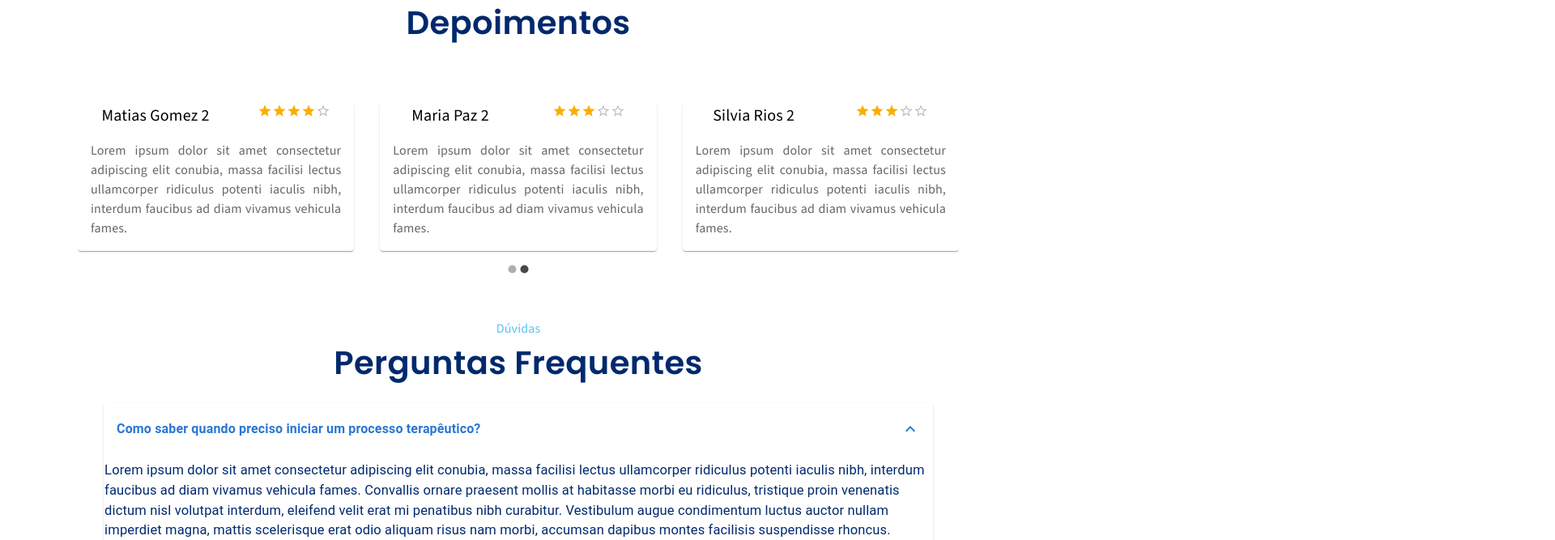
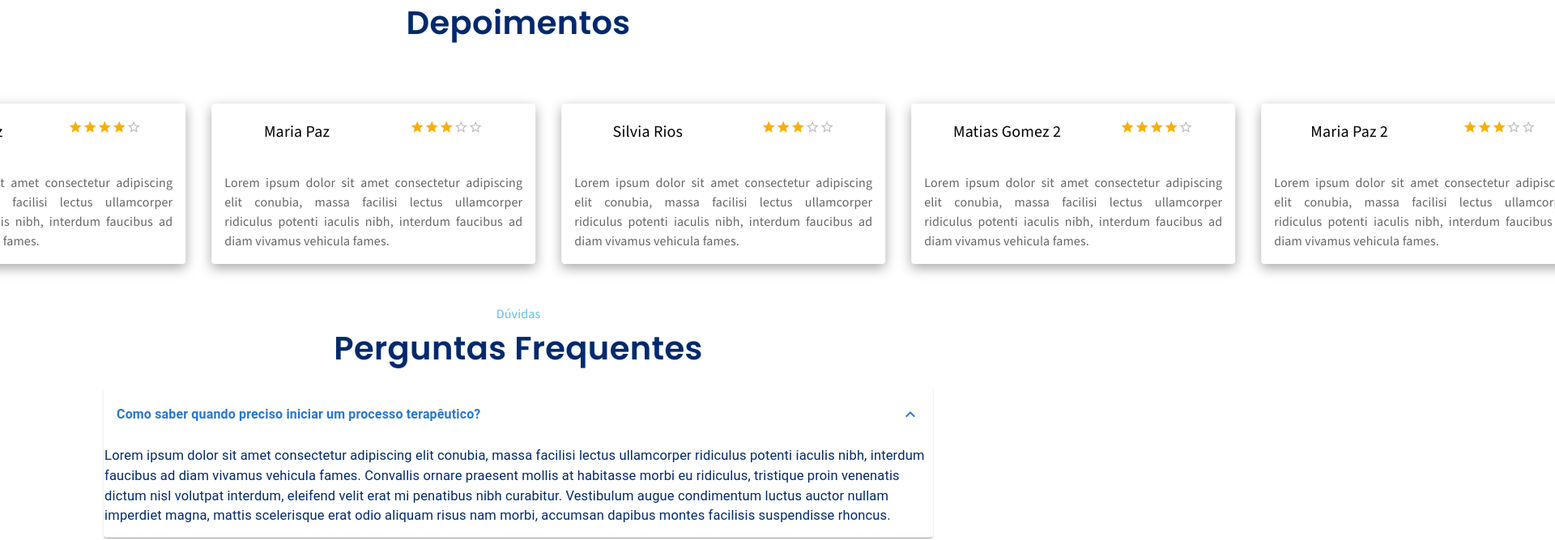
Before and after one commit to AlexandreNMota/greicy-lp, a React (Vite) app: page / in a window 1280 px wide. Shown: the part 4160-4827 px from the top of the page at 81% size, 1920 px wide, since content can reach past the window. Built offline with nearby package versions, Linux system fonts and the light colour scheme.

Commit message:
infinite card

```diff
--- a/package.json
+++ b/package.json
@@ -20,7 +20,8 @@
     "react-dom": "^18.2.0",
     "react-material-ui-carousel": "^3.4.2",
     "react-swipeable": "^7.0.1",
-    "react-transition-group": "^4.4.5"
+    "react-transition-group": "^4.4.5",
+    "react-use-measure": "^2.1.1"
   },
   "devDependencies": {
     "@types/react": "^18.2.66",
--- a/src/pages/depoimentos/index.tsx
+++ b/src/pages/depoimentos/index.tsx
@@ -8,12 +8,13 @@ import {
   Typography,
 } from "@mui/material";
 import { BigText, Section, Title } from "../../components";
-import Carousel from "react-material-ui-carousel";
-import { motion, AnimatePresence } from "framer-motion";
+import { motion, useMotionValue, animate } from "framer-motion";
+import useMeasure from "react-use-measure";
+import { useEffect } from "react";
+
+const MotionStack = motion(Stack);
 
 const tutorialSteps = [
-  {
-    step: [
   {
     nome: "Matias Gomez",
     stars: 4,
@@ -29,10 +30,6 @@ const tutorialSteps = [
     stars: 3,
     desc: "Lorem ipsum dolor sit amet consectetur adipiscing elit conubia, massa facilisi lectus ullamcorper ridiculus potenti iaculis nibh, interdum faucibus ad diam vivamus vehicula fames.",
   },
-    ],
-  },
-  {
-    step: [
   {
     nome: "Matias Gomez 2",
     stars: 4,
@@ -48,11 +45,26 @@ const tutorialSteps = [
     stars: 3,
     desc: "Lorem ipsum dolor sit amet consectetur adipiscing elit conubia, massa facilisi lectus ullamcorper ridiculus potenti iaculis nibh, interdum faucibus ad diam vivamus vehicula fames.",
   },
-    ],
-  },
 ];
 
 export const Depoimentos = () => {
+  let [ref, { width }] = useMeasure();
+  const xTranslation = useMotionValue(0);
+
+  useEffect(() => {
+    const finalPosition = -width / 2 - 8;
+
+    const controls = animate(xTranslation, [0, finalPosition], {
+      ease: "linear",
+      duration: 50,
+      repeat: Infinity,
+      repeatType: "loop",
+      repeatDelay: 0,
+    });
+
+    return controls.stop;
+  }, [xTranslation, width]);
+
   return (
     <Section id="section-depoimentos">
       <Box
@@ -75,65 +87,61 @@ export const Depoimentos = () => {
       >
         <BigText text="Depoimentos" hasMarginBottom={true} />
       </Box>
-      <Carousel
-        sx={{ width: "85%", margin: "auto", marginTop: "50px" }}
-        animation="slide"
-        indicators={true}
-        autoPlay={true}
-        // navButtonsAlwaysVisible
+      <MotionStack
+        direction="row"
+        spacing={4}
+        ref={ref}
+        style={{
+          x: xTranslation,
+          width: "200vw",
+          marginTop: "50px",
+        }}
       >
-        {tutorialSteps.map((item, i) => (
-          <AnimatePresence key={i}>
-            <motion.div
-              initial={{ opacity: 0, x: 100 }}
-              animate={{ opacity: 1, x: 0 }}
-              exit={{ opacity: 0, x: -100 }}
-              transition={{ duration: 5 }}
+        {[...tutorialSteps].map((item, index) => (
+          <Card
+            key={index}
+            sx={{ boxShadow: "rgba(0, 0, 0, 0.35) 0px 5px 15px" }}
           >
-              <Stack direction="row" spacing={4}>
-                {item.step.map((subItem, index) => (
-                  <Card key={index}>
             <CardActionArea>
               <Typography
                 className="source-sans-3"
                 sx={{
-                          textAlign: "initial",
-                          color: "#000",
-                          fontSize: "20px",
+                  textAlign: "initial !important",
+                  color: "#000 !important",
+                  fontSize: "20px !important",
                   fontWeight: "400 !important",
-                          display: "flex",
-                          width: "100%",
-                          justifyContent: "space-around",
+                  display: "flex !important",
+                  width: "100% !important",
+                  justifyContent: "space-around !important",
+                  borderRadius: "20px !important",
+                  padding: "20px !important",
                 }}
               >
-                        {subItem.nome}
+                {item.nome}
                 <Rating
                   size="small"
                   name="read-only"
-                          value={subItem.stars}
+                  value={item.stars}
                   readOnly
+                  sx={{ marginLeft: "10px" }}
                 />
               </Typography>
               <CardContent>
                 <Typography
                   className="source-sans-3"
                   sx={{
-                            color: "#666666",
-                            fontSize: "16px",
-                            textAlign: "justify",
+                    color: "#666666 !important",
+                    fontSize: "16px !important",
+                    textAlign: "justify !important",
                   }}
                 >
-                          {subItem.desc}
+                  {item.desc}
                 </Typography>
               </CardContent>
             </CardActionArea>
           </Card>
         ))}
-              </Stack>
-            </motion.div>
-          </AnimatePresence>
-        ))}
-      </Carousel>
+      </MotionStack>
     </Section>
   );
 };
```
Also changed, not shown: src/pages/depoimentos/styles.ts (added), 1 other file (tests, documents, lock files or other folders). Lines whose indentation alone changed are shown as unchanged.
